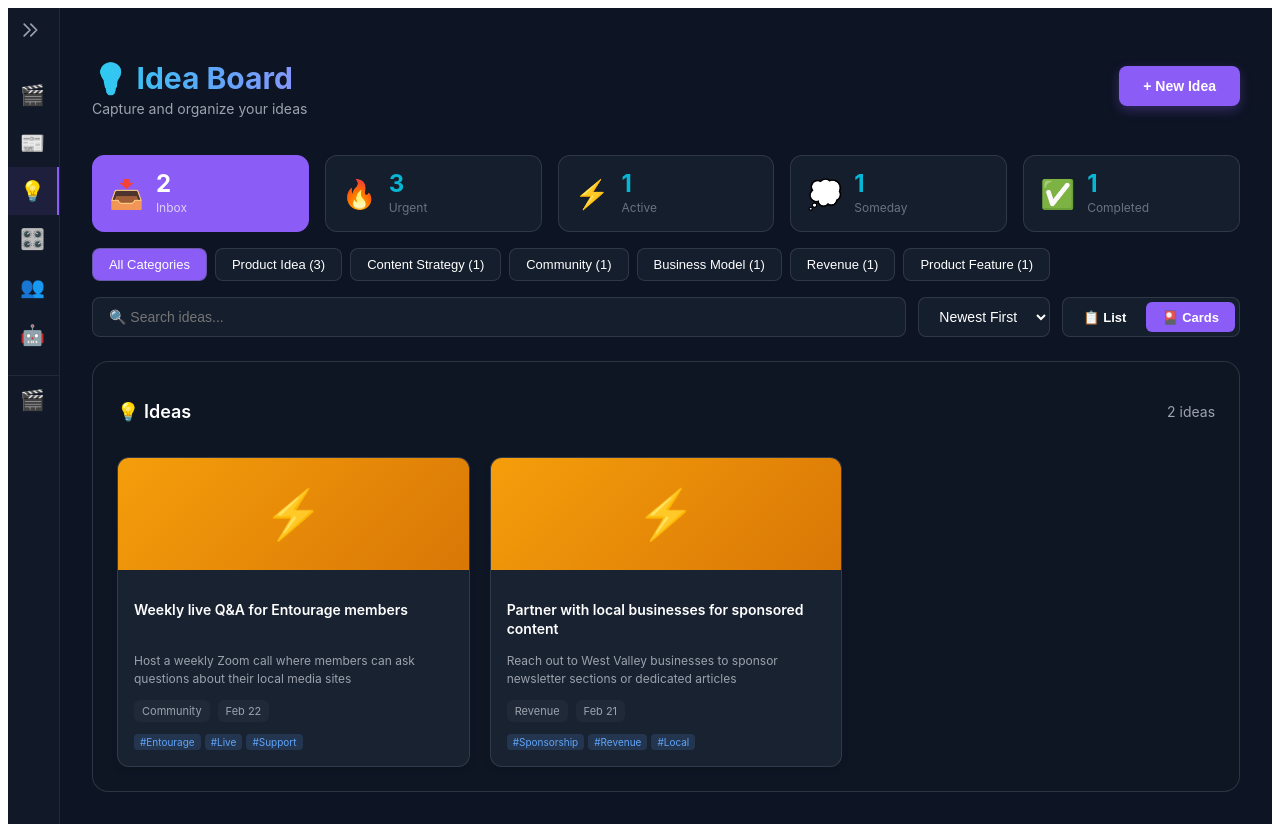
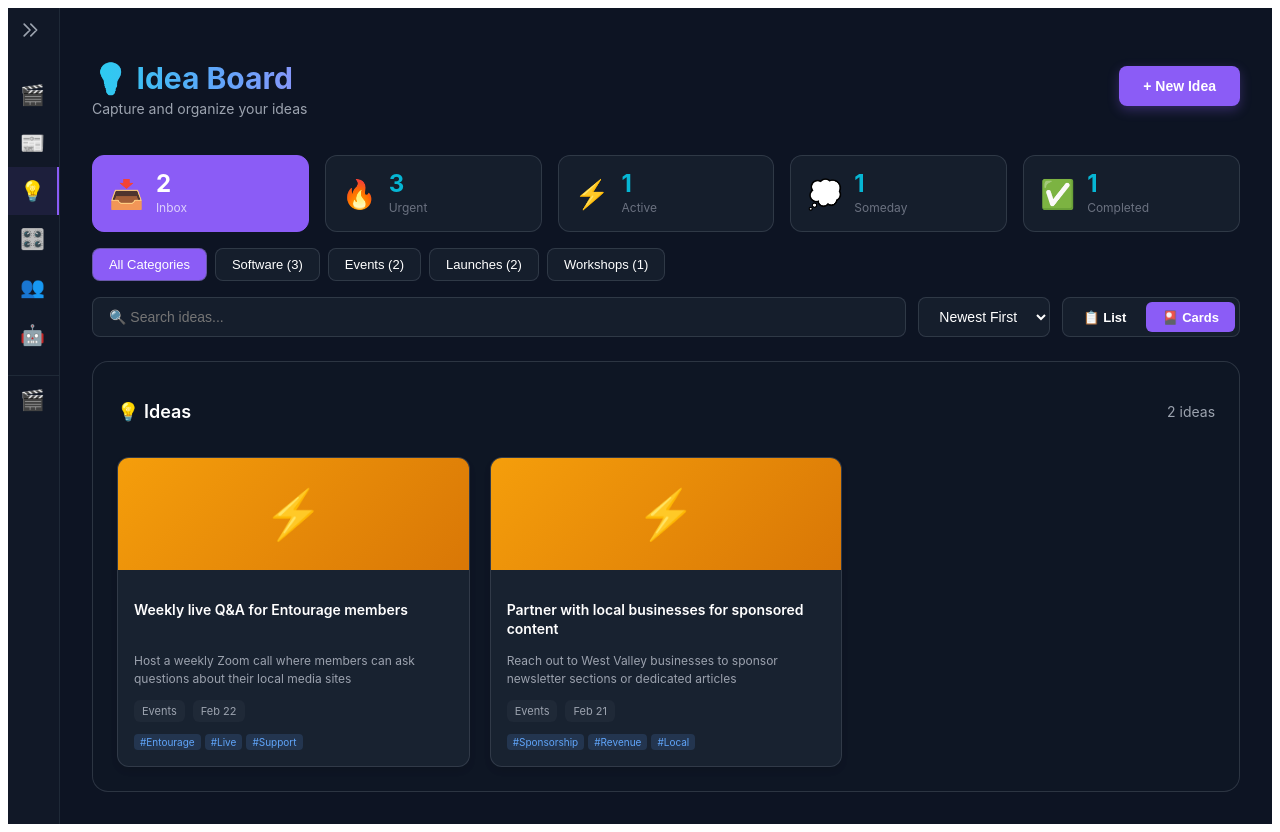
Before and after one commit to pacinobot2026/vizard-clips-dashboard, a Next.js app: page /ideas in a window 1280 px wide. Built offline with nearby package versions, Linux system fonts and the light colour scheme.

Commit message:
Update Idea Board categories: Software, Events, Launches, Workshops

```diff
--- a/pages/ideas.js
+++ b/pages/ideas.js
@@ -25,7 +25,7 @@ export default function Ideas() {
         id: 1,
         title: "AI-powered local news aggregator for each city",
         description: "Build a system that scrapes local news sources and creates personalized newsletters for different neighborhoods",
-        category: "Product Idea",
+        category: "Software",
         status: "urgent",
         priority: "high",
         tags: ["AI", "Newsletter", "Local"],
@@ -35,7 +35,7 @@ export default function Ideas() {
         id: 2,
         title: "Automated video clip generation from long-form content",
         description: "Use Vizard to automatically create short clips from all our training videos and post to social",
-        category: "Content Strategy",
+        category: "Software",
         status: "urgent",
         priority: "high",
         tags: ["Video", "Automation", "Social Media"],
@@ -45,7 +45,7 @@ export default function Ideas() {
         id: 3,
         title: "Course Sprout + MintBird integration for upsells",
         description: "When someone completes a course module, trigger MintBird funnel for relevant upsell product",
-        category: "Product Idea",
+        category: "Software",
         status: "active",
         priority: "medium",
         tags: ["Integration", "Course Sprout", "MintBird"],
@@ -55,7 +55,7 @@ export default function Ideas() {
         id: 4,
         title: "Weekly live Q&A for Entourage members",
         description: "Host a weekly Zoom call where members can ask questions about their local media sites",
-        category: "Community",
+        category: "Events",
         status: "inbox",
         priority: "medium",
         tags: ["Entourage", "Live", "Support"],
@@ -65,7 +65,7 @@ export default function Ideas() {
         id: 5,
         title: "Bundle all Titanium tools into one monthly subscription",
         description: "Single price point for MintBird + PopLinks + Course Sprout + Letterman + GC + QuizForma",
-        category: "Business Model",
+        category: "Launches",
         status: "someday",
         priority: "low",
         tags: ["Pricing", "Bundle", "Strategy"],
@@ -75,7 +75,7 @@ export default function Ideas() {
         id: 6,
         title: "Launch 'Local Media OS' course teaching the full system",
         description: "Complete course on building local media empire: finding topics, setting up sites, monetization, scaling",
-        category: "Product Idea",
+        category: "Launches",
         status: "urgent",
         priority: "high",
         tags: ["Course", "Training", "Local Media"],
@@ -85,7 +85,7 @@ export default function Ideas() {
         id: 7,
         title: "Partner with local businesses for sponsored content",
         description: "Reach out to West Valley businesses to sponsor newsletter sections or dedicated articles",
-        category: "Revenue",
+        category: "Events",
         status: "inbox",
         priority: "medium",
         tags: ["Sponsorship", "Revenue", "Local"],
@@ -95,7 +95,7 @@ export default function Ideas() {
         id: 8,
         title: "Create template library for PopLinks bridge pages",
         description: "Pre-built, high-converting templates members can clone and customize",
-        category: "Product Feature",
+        category: "Workshops",
         status: "completed",
         priority: "medium",
         tags: ["PopLinks", "Templates", "UX"],
```
